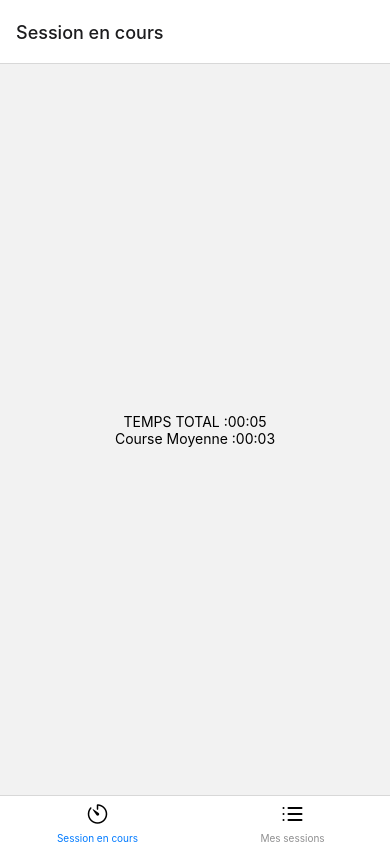
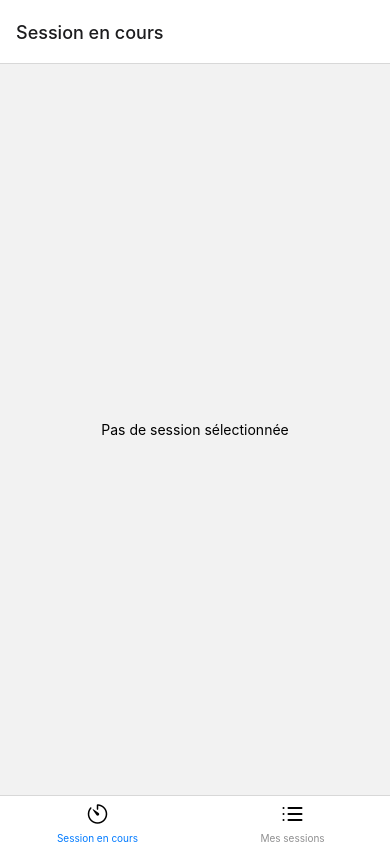
Before and after one commit to david-mi/Intervalize, a React Native app: screen / in a window 390 px wide. Built offline with nearby package versions, Linux system fonts and the light colour scheme.

Commit message:
feat: rework session statuses and display matching logic

```diff
--- a/src/components/CurrentSession/CurrentSession.tsx
+++ b/src/components/CurrentSession/CurrentSession.tsx
@@ -4,21 +4,27 @@ import { useContext } from "react";
 import { GlobalContext } from "../../context/GlobalContext";
 import SessionTimer from "./SessionTimer/SessionTimer";
 import StepTimer from "./StepTimer/StepTimer";
+import { SessionStatus } from "../../types";
 
 function CurrentSession() {
   const { sessionStatus } = useContext(GlobalContext)
+  console.log(sessionStatus)
+  const sessionComponents: { [key in SessionStatus]: React.JSX.Element } = {
+    NOT_SELECTED: <Text>Pas de session sélectionnée</Text>,
+    READY_TO_START: <Text>Prêt à démarrer</Text>,
+    ACTIVE: (
+      <>
+        <SessionTimer />
+        <StepTimer />
+      </>
+    ),
+    PAUSED: <Text>Session en pause</Text>,
+    FINISHED: <Text>Session Terminée</Text>
+  }
 
   return (
     <View style={{ flex: 1, justifyContent: 'center', alignItems: 'center' }}>
-      {sessionStatus === "STARTED"
-        ? (
-          <>
-            <SessionTimer />
-            <StepTimer />
-          </>
-        )
-        : <Text> Session Terminée</Text>
-      }
+      {sessionComponents[sessionStatus]}
     </View>
   );
 }
--- a/src/context/GlobalContext.tsx
+++ b/src/context/GlobalContext.tsx
@@ -7,16 +7,16 @@ interface GlobalContextType {
   setSessionStatus: React.Dispatch<React.SetStateAction<SessionStatus>>
   sessions: Session[]
   setSessions: React.Dispatch<React.SetStateAction<Session[]>>
-  currentSession: Session
-  setCurrentSession: React.Dispatch<React.SetStateAction<Session>>
+  currentSession: Session | null
+  setCurrentSession: React.Dispatch<React.SetStateAction<Session | null>>
 }
 
 export const GlobalContext = React.createContext<GlobalContextType>({
-  sessionStatus: "STARTED",
+  sessionStatus: "READY_TO_START",
   setSessionStatus: () => { },
   sessions: mockSessions,
   setSessions: () => { },
-  currentSession: mockSessions[0],
+  currentSession: null,
   setCurrentSession: () => { }
 })
 
@@ -25,9 +25,9 @@ interface Props {
 }
 
 const GlobalContextProvider = ({ children }: Props) => {
-  const [sessionStatus, setSessionStatus] = React.useState<SessionStatus>("STARTED")
+  const [sessionStatus, setSessionStatus] = React.useState<SessionStatus>("NOT_SELECTED")
   const [sessions, setSessions] = React.useState<Session[]>(mockSessions)
-  const [currentSession, setCurrentSession] = React.useState<Session>(sessions[0])
+  const [currentSession, setCurrentSession] = React.useState<Session | null>(null)
 
   return (
     <GlobalContext.Provider value={{
--- a/src/types.ts
+++ b/src/types.ts
@@ -1,6 +1,6 @@
 export type IntensityLevel = "LOW" | "MEDIUM" | "HARD"
 
-export type SessionStatus = "STARTED" | "PAUSED" | "FINISHED"
+export type SessionStatus = "NOT_SELECTED" | "READY_TO_START" | "ACTIVE" | "PAUSED" | "FINISHED"
 
 export interface Step {
   name: string
```
